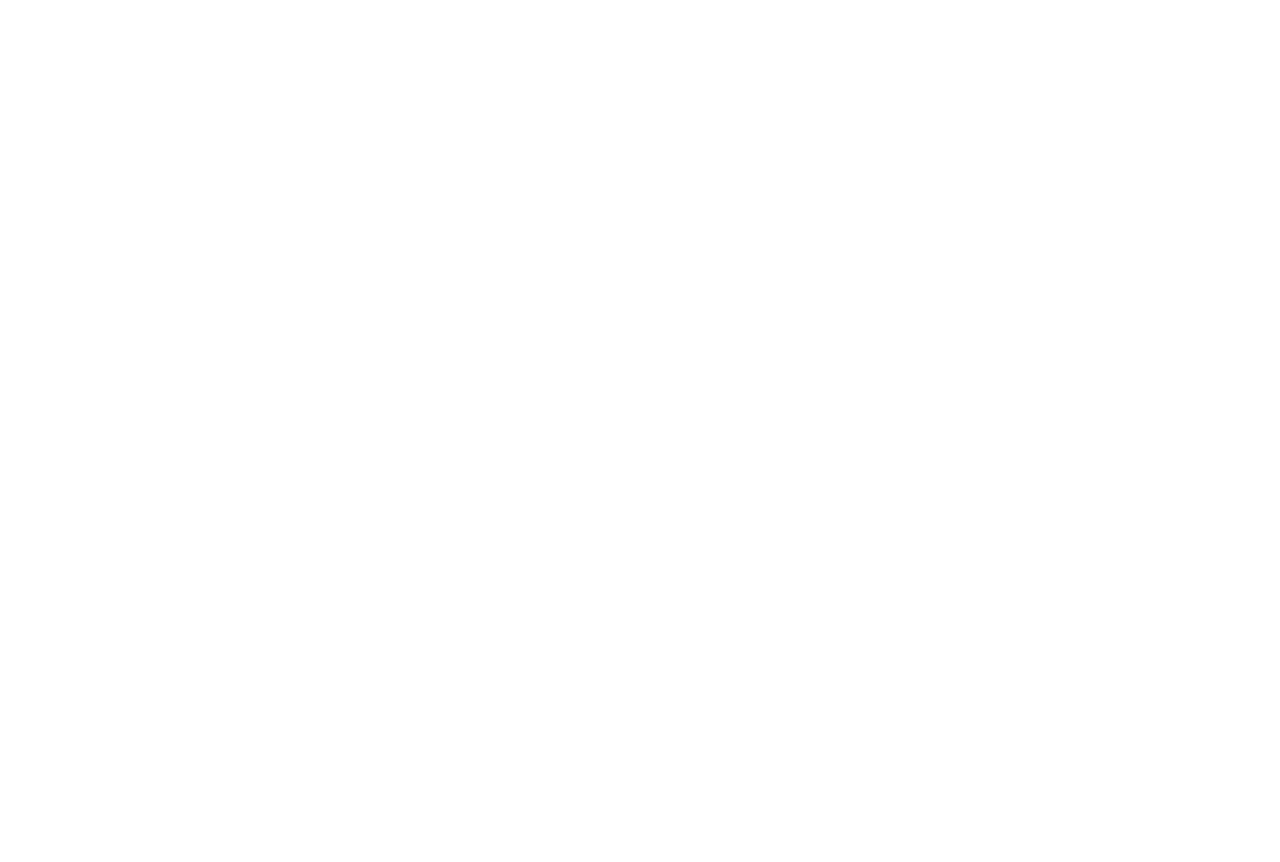
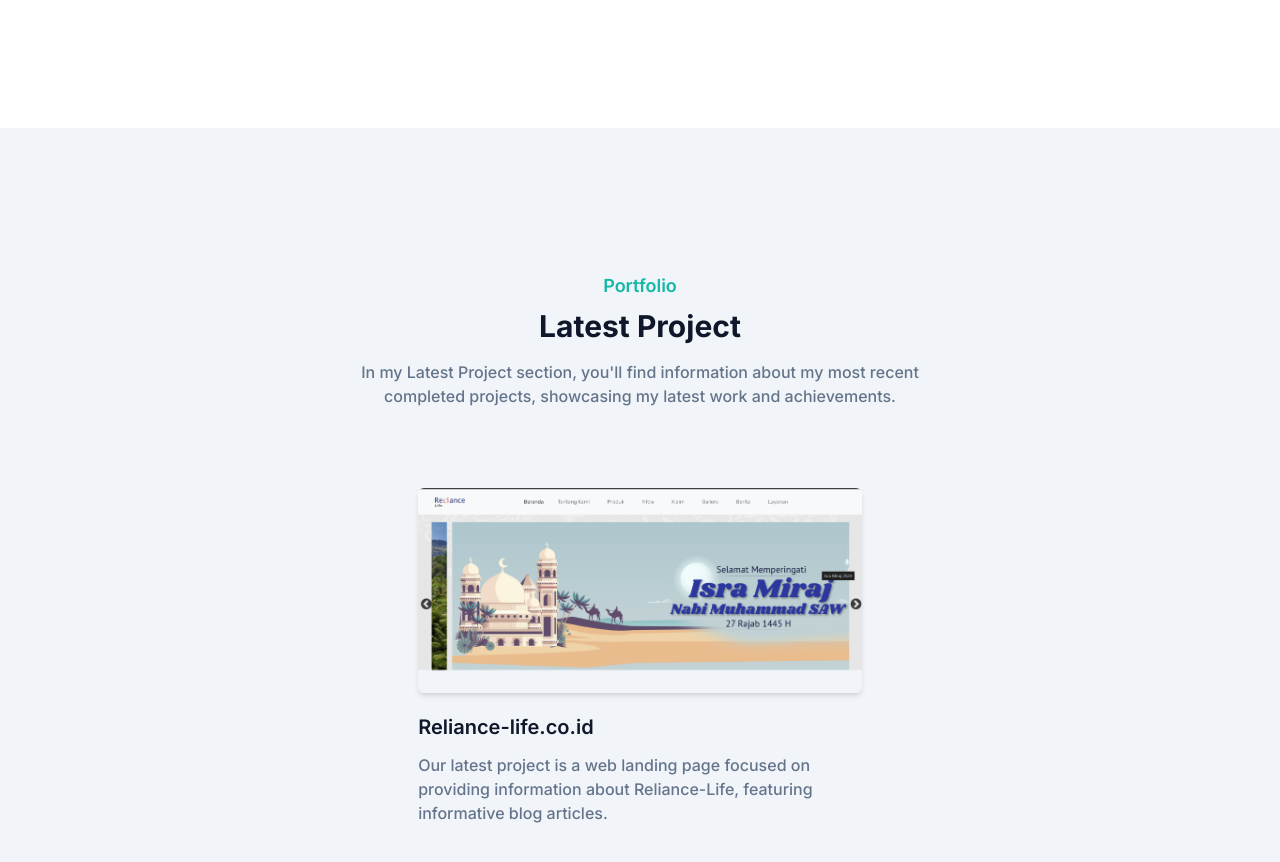
Before and after one commit to adityazxzxz/web-profile, a Next.js app: page / in a window 1280 px wide. Shown: the part 988-1850 px from the top of the page. Before the commit the page ends 1116 px from the top, so only its background shows below. Built offline with nearby package versions, Linux system fonts and the light colour scheme.

Commit message:
add portfolio section

```diff
--- a/src/app/components/molecules/HeroSection.jsx
+++ b/src/app/components/molecules/HeroSection.jsx
@@ -9,7 +9,7 @@ export default function Hero() {
                     <div className="w-full self-center px-15 lg:px-24 lg:w-1/2">
                         <h1 className='text-base font-semibold text-primary md:text-xl'>Hello there, I am <span className='block text-dark text-4xl lg:text-5xl'>Aditya Pratama</span></h1>
                         <Subtitle />
-                        <p className='font-medium text-slate-400 mb-10 leading-relaxed'>keep learning, stay humble and stay grateful </p>
+                        <p className='font-medium text-slate-400 mb-10 leading-relaxed'>A hopeless people sees difficulties in every chance, but a hopeful person sees chances in every difficulty</p>
                         <Button />
                     </div>
                     <div className="w-full self-end px-4 lg:w-1/2">
--- /dev/null
+++ b/src/app/components/molecules/PortfolioSection.jsx
@@ -0,0 +1,28 @@
+export default function PortfolioSection() {
+    return (
+        <section id="portfolio" className="pt-36 pb-16 bg-slate-100">
+            <div className="container">
+                <div className="w-full px-4">
+                    <div className="max-w-xl mx-auto text-center mb-16">
+                        <h4 className="font-semibold text-lg text-primary mb-2">Portfolio</h4>
+                        <h2 className="font-bold text-dark text-3xl mb-4">Latest Project</h2>
+                        <p className="font-medium text-medium text-secondary">In my Latest Project section, you'll find information about my most recent completed projects, showcasing my latest work and achievements.</p>
+                    </div>
+                </div>
+                <div className="w-full px-4 flex flex-wrap justify-center xl:w-10/12 xl:mx-auto">
+                    <div className="mb-12 p-4 md:w-1/2">
+                        <div className="rounded-md shadow-md overflow-hidden">
+                            <img src={`/image/reliance.png`} alt="Reliance Life" className="w-full" />
+                        </div>
+                        <h3 className="font-semibold text-xl text-dark mt-5 mb-3">
+                            Reliance-life.co.id
+                        </h3>
+                        <p className="font-medium text-base text-secondary">
+                            Our latest project is a web landing page focused on providing information about Reliance-Life, featuring informative blog articles.
+                        </p>
+                    </div>
+                </div>
+            </div>
+        </section>
+    )
+}
--- a/src/app/page.tsx
+++ b/src/app/page.tsx
@@ -1,5 +1,6 @@
 import HeroSection from './components/molecules/HeroSection'
 import AboutSection from './components/molecules/AboutSection'
+import PortfolioSection from './components/molecules/PortfolioSection'
 import Navbar from './components/molecules/Navbar'
 
 export default function Home() {
@@ -8,6 +9,7 @@ export default function Home() {
       <Navbar />
       <HeroSection />
       <AboutSection />
+      <PortfolioSection />
     </main>
   )
 }
```
Also changed, not shown: public/image/Screenshot 2024-02-19 144900.png (added), public/image/reliance.png (added).
